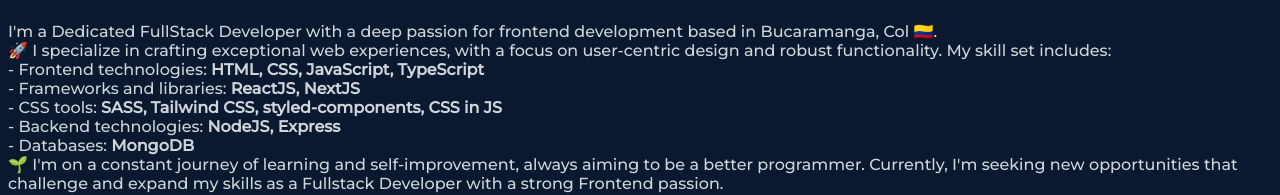
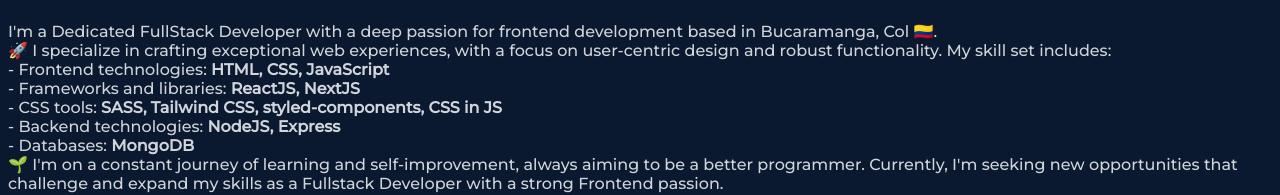
Before and after one commit to Camilo-Suarez98/Camilo-Suarez98.github.io, a Next.js app: page / in a window 1280 px wide. Shown: the part 206-401 px from the top of the page. Built offline with nearby package versions, Linux system fonts and the light colour scheme.

Commit message:
Change in index page

```diff
--- a/pages/index.js
+++ b/pages/index.js
@@ -14,7 +14,7 @@ export default function Home() {
             <br />
             🚀 I specialize in crafting exceptional web experiences, with a focus on user-centric design and robust functionality. My skill set includes:
             <br />
-            - Frontend technologies: <strong>HTML, CSS, JavaScript, TypeScript</strong>
+            - Frontend technologies: <strong>HTML, CSS, JavaScript</strong>
             <br />
             - Frameworks and libraries: <strong>ReactJS, NextJS</strong>
             <br />
```
